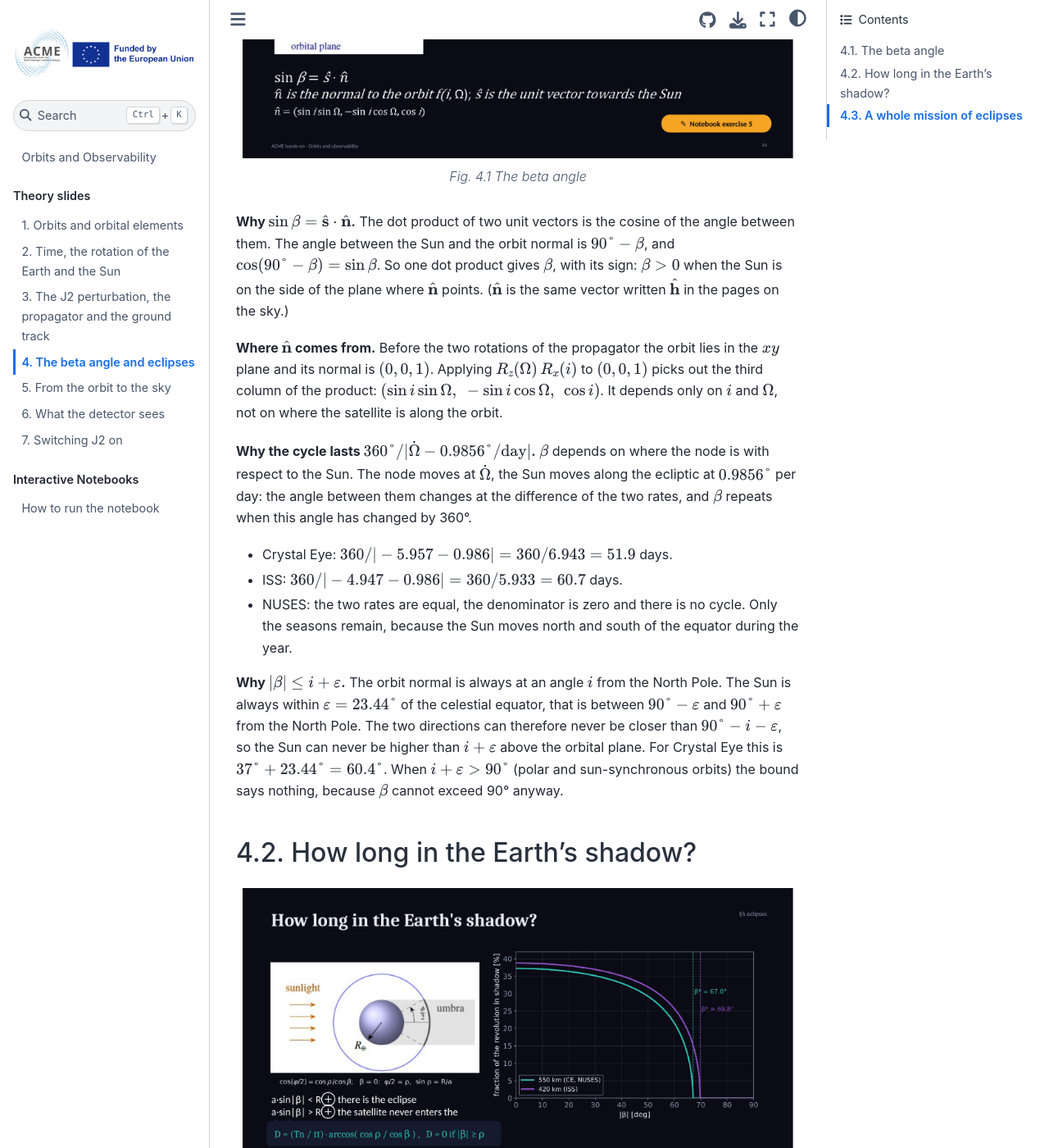
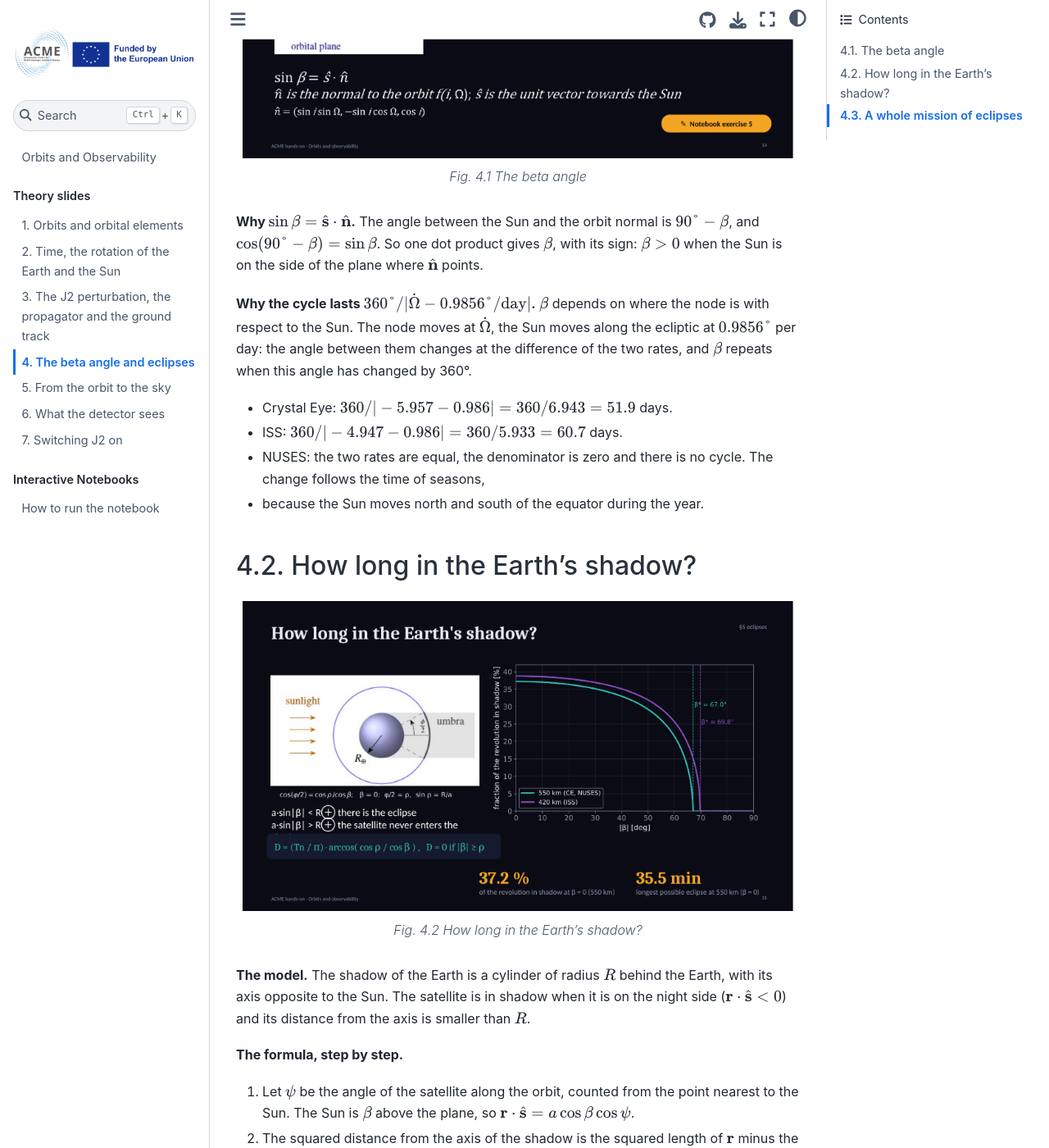
Before and after one commit to giuliofontanella0-jpg/acme-orbits-tutorial, a Jupyter Book: the page built from theory/04_eclipses.md, in a window 1280 px wide and 1400 px high, scrolled down 452 px. Shown: the whole window at 82% size. Built offline with Jupyter Book 1.0.4 settings and Sphinx 7.4.7 and the Sphinx Book theme 1.1.4, drawn with Linux system fonts in a browser that asks for light colours; pages that are not in the unit, such as notebooks, are missing from menus; some of the changed text lies outside the part shown.

Commit message:
Update 04_eclipses.md

````diff
--- a/theory/04_eclipses.md
+++ b/theory/04_eclipses.md
@@ -10,18 +10,10 @@
 *The beta angle*
 ```
 
-**Why $\sin\beta = \hat{\mathbf s}\cdot\hat{\mathbf n}$.** The dot product of two unit
-vectors is the cosine of the angle between them. The angle between the Sun and the
+**Why $\sin\beta = \hat{\mathbf s}\cdot\hat{\mathbf n}$.** The angle between the Sun and the
 orbit normal is $90° - \beta$, and $\cos(90° - \beta) = \sin\beta$. So one dot product
 gives $\beta$, with its sign: $\beta > 0$ when the Sun is on the side of the plane where
-$\hat{\mathbf n}$ points. ($\hat{\mathbf n}$ is the same vector written $\hat{\mathbf h}$
-in the pages on the sky.)
-
-**Where $\hat{\mathbf n}$ comes from.** Before the two rotations of the propagator the
-orbit lies in the $xy$ plane and its normal is $(0, 0, 1)$. Applying
-$R_z(\Omega)\,R_x(i)$ to $(0, 0, 1)$ picks out the third column of the product:
-$(\sin i\sin\Omega,\ -\sin i\cos\Omega,\ \cos i)$. It depends only on $i$ and $\Omega$,
-not on where the satellite is along the orbit.
+$\hat{\mathbf n}$ points.
 
 **Why the cycle lasts $360°/|\dot\Omega - 0.9856°/\text{day}|$.** $\beta$ depends on where
 the node is with respect to the Sun. The node moves at $\dot\Omega$, the Sun moves along
@@ -30,17 +22,8 @@ the two rates, and $\beta$ repeats when this angle has changed by 360°.
 
 - Crystal Eye: $360 / |-5.957 - 0.986| = 360 / 6.943 = 51.9$ days.
 - ISS: $360 / |-4.947 - 0.986| = 360 / 5.933 = 60.7$ days.
-- NUSES: the two rates are equal, the denominator is zero and there is no cycle. Only
-  the seasons remain, because the Sun moves north and south of the equator during the
-  year.
-
-**Why $|\beta| \le i + \varepsilon$.** The orbit normal is always at an angle $i$ from
-the North Pole. The Sun is always within $\varepsilon = 23.44°$ of the celestial equator,
-that is between $90° - \varepsilon$ and $90° + \varepsilon$ from the North Pole. The two
-directions can therefore never be closer than $90° - i - \varepsilon$, so the Sun can
-never be higher than $i + \varepsilon$ above the orbital plane. For Crystal Eye this is
-$37° + 23.44° = 60.4°$. When $i + \varepsilon > 90°$ (polar and sun-synchronous orbits)
-the bound says nothing, because $\beta$ cannot exceed 90° anyway.
+- NUSES: the two rates are equal, the denominator is zero and there is no cycle. The change follows the time of seasons,
+- because the Sun moves north and south of the equator during the year.
 
 ## How long in the Earth's shadow?
 
@@ -53,8 +36,7 @@ the bound says nothing, because $\beta$ cannot exceed 90° anyway.
 **The model.** The shadow of the Earth is a cylinder of radius $R$ behind the Earth,
 with its axis opposite to the Sun. The satellite is in shadow when it is on the night
 side ($\mathbf r\cdot\hat{\mathbf s} < 0$) and its distance from the axis is smaller
-than $R$. The Sun is 150 million km away, so its rays are almost parallel and the real
-shadow cone is so long that at 550 km it is very close to a cylinder.
+than $R$.
 
 **The formula, step by step.**
 
@@ -84,15 +66,10 @@ $$
 
 **Why the limit is $|\beta| = \rho$.** The arccos exists only while
 $\cos\rho/\cos\beta \le 1$, that is $\cos\beta \ge \cos\rho$, or $|\beta| \le \rho$. When
-$|\beta| = \rho$ the orbit just grazes the edge of the shadow; above it, it passes beside
+$|\beta| = \rho$ the orbit barely touches the edge of the shadow; above it, it passes beside
 the shadow without entering. The same condition written with distances is the one on the
 slide: $a\sin|\beta|$ is how far the orbital plane is from the axis of the shadow, and
 it must be smaller than $R$.
-
-**Why $\rho$ is the angular radius of the Earth.** From the satellite, the line of sight
-that just touches the Earth makes a right triangle with the radius $R$ (at the tangent
-point) and the distance $a$ (to the centre): $\sin\rho = R/a$. The same angle appears in
-the pages on the sky, where it decides what the Earth hides.
 
 ## A whole mission of eclipses
 
@@ -101,14 +78,3 @@ the pages on the sky, where it decides what the Earth hides.
 
 *A whole mission of eclipses*
 ```
-
-**Reading the three cases with the two previous slides.**
-
-- **Crystal Eye:** the bound $|\beta| \le i + \varepsilon = 60.4°$ is below
-  $\beta^* = 67.0°$. $\beta$ can never reach the critical value, so every orbit has an
-  eclipse. The plot oscillates with the 52-day cycle.
-- **ISS:** the bound is $51.64° + 23.44° = 75.1°$, above its $\beta^* = 69.75°$. When
-  $|\beta|$ climbs above 69.75° the orbit stays in sunlight for several days in a row.
-- **NUSES:** there is no cycle; $\beta$ follows the seasons and stays far from 0. The
-  eclipses are never the longest possible and change slowly, which keeps the power and
-  the temperature of the satellite stable.
````
